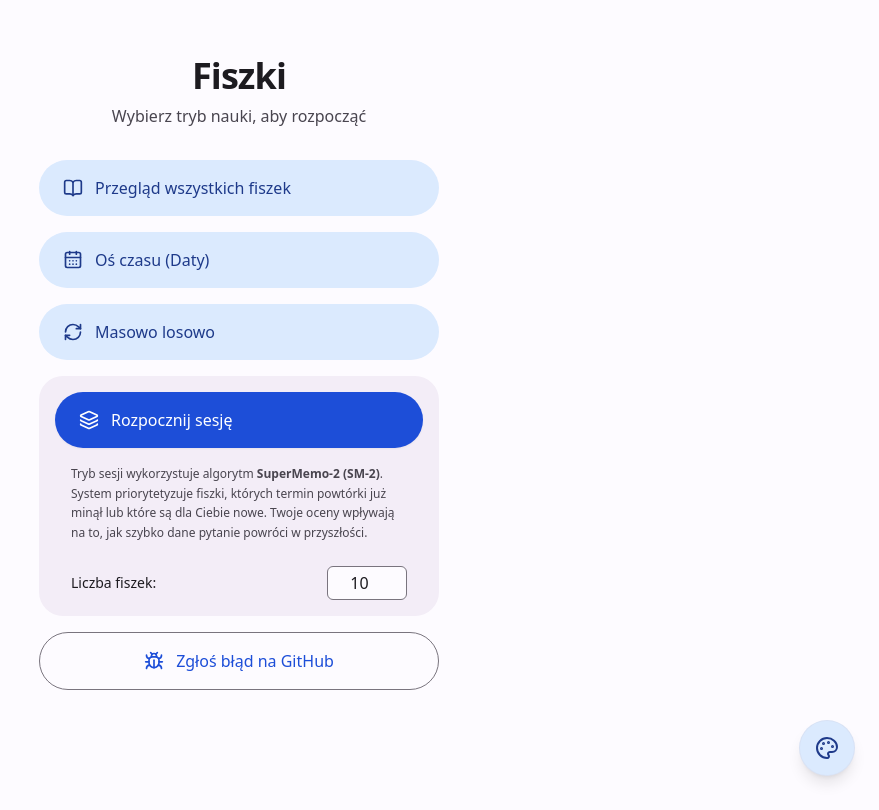
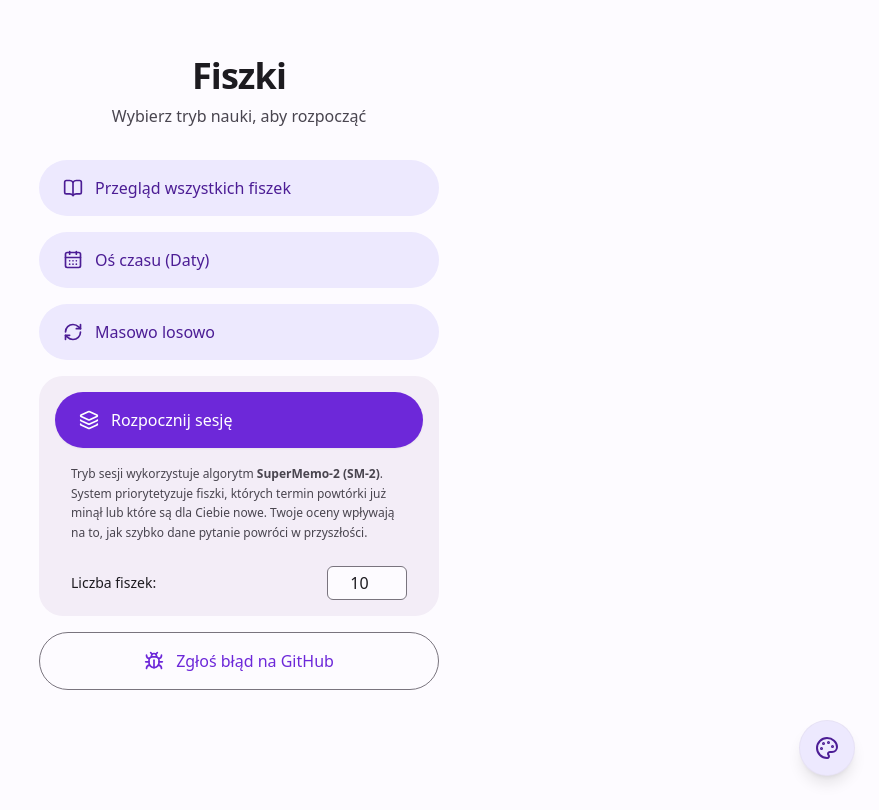
Before and after one commit to kcpru/programowanie-mobilne-fiszki, a React (Vite) app: page / in a window 1280 px wide. Shown: the whole page, without its empty margins (401-1280 px from the left). Built offline with nearby package versions, Linux system fonts and the light colour scheme.

Commit message:
Fix witold

```diff
--- a/src/components/ThemeModal.tsx
+++ b/src/components/ThemeModal.tsx
@@ -16,7 +16,7 @@ const THEMES: { id: ColorTheme; label: string; color: string }[] = [
   { id: "theme-shrek", label: "Siergiej Fialko", color: "bg-[#ef4444]" },
   { id: "theme-panther", label: "Menadżer inpostu", color: "bg-[#f59e0b]" },
   { id: "theme-smurf", label: "Czolasty", color: "bg-[#737373]" },
-  { id: "theme-ziomo", label: "Niezdzeiedzki….", color: "bg-[#10b981]" }, // zielony
+  { id: "theme-ziomo", label: "Niezdzeiedzki….", color: "bg-[#10b981]" },
 ];
 
 export function ThemeModal({
--- a/src/index.css
+++ b/src/index.css
@@ -4,18 +4,18 @@
 
 @layer base {
   :root {
-    /* Witold Obłoza (Niebieski) */
-    --primary-50: 239 246 255;
-    --primary-100: 219 234 254;
-    --primary-200: 191 219 254;
-    --primary-300: 147 197 253;
-    --primary-400: 96 165 250;
-    --primary-500: 59 130 246;
-    --primary-600: 37 99 235;
-    --primary-700: 29 78 216;
-    --primary-800: 30 64 175;
-    --primary-900: 30 58 138;
-    --primary-950: 23 37 84;
+    /* Witold Obłoza (Fioletowy - Default MD3 Violet) */
+    --primary-50: 245 243 255;
+    --primary-100: 237 233 254;
+    --primary-200: 221 214 254;
+    --primary-300: 196 181 253;
+    --primary-400: 167 139 250;
+    --primary-500: 139 92 246;
+    --primary-600: 124 58 237;
+    --primary-700: 109 40 217;
+    --primary-800: 91 33 182;
+    --primary-900: 76 29 149;
+    --primary-950: 46 16 101;
   }
 
   html.theme-shrek, .theme-shrek {
```
